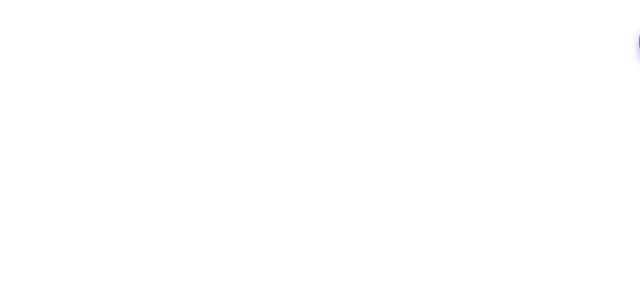
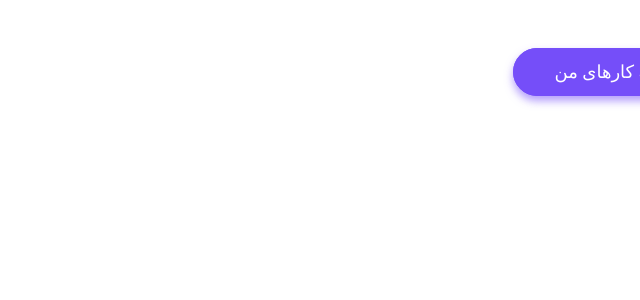
Before and after one commit to Mousavi-69/Resumes, a Vue app: page / in a window 1280 px wide. Shown: the top 300 px of the page, without its empty margins (640-1280 px from the left). Built offline with nearby package versions, Linux system fonts and the light colour scheme.

Commit message:
Add logo And any variable

```diff
--- a/src/components/Introduction.vue
+++ b/src/components/Introduction.vue
@@ -1,14 +1,18 @@
 <script setup lang="ts">
-import buttonVue from './Button.vue';
+import buttonVue from "./Button.vue";
+
+const text_btn = "نمونه کارهای من";
+const id_btn = "#";
 </script>
 <template>
-<div class="container">
-    Introdoction
-    <buttonVue></buttonVue>
-</div>
+  <div class="container">
+
+    <buttonVue :text="text_btn" :id="id_btn"></buttonVue>
+  </div>
 </template>
 <style scoped lang="scss">
-.container{
-   color:$primaryColor ;
+.container {
+  color: $primaryColor;
+  padding: 30px;
 }
 </style>
--- a/src/pages/Main_page.vue
+++ b/src/pages/Main_page.vue
@@ -2,13 +2,12 @@
 <div>
     <headerVue></headerVue>
     <IntroductionVue></IntroductionVue>
-    Hello  ...
-    <fa :icon="['fas', 'users']"/>
+    <!-- <fa :icon="['fas', 'users']"/>
     <br/>
         <fa :icon="['far', 'check-circle']"/>
          <br/>
         <fa :icon="['fab', 'telegram-plane']"/>
-
+     -->
 </div>
 </template>
 <script setup lang="ts">
--- a/src/styles/_variables.scss
+++ b/src/styles/_variables.scss
@@ -1,3 +1,12 @@
-$primaryColor:#00B4D8;
+$primaryColor:#754ef9;
 $secondaryColor:#90E0EF;
 $bgColor: rgb(122, 215, 231);
+$blue:#0077B6;
+$borderColor:#754ef9;
+$fontSize:1rem;
+$fontSizeAyeNumber:0.8rem;
+$fontColor:#2b2b2b;
+$fontWeight:800;
+// $fontFamily: Yekan, Vazir, Arial, sans-serif;
+///btn
+$fontColorBtn:#ffffff;
```
Also changed, not shown: src/assets/images/logo.png (added), src/assets/logo.png (deleted).
